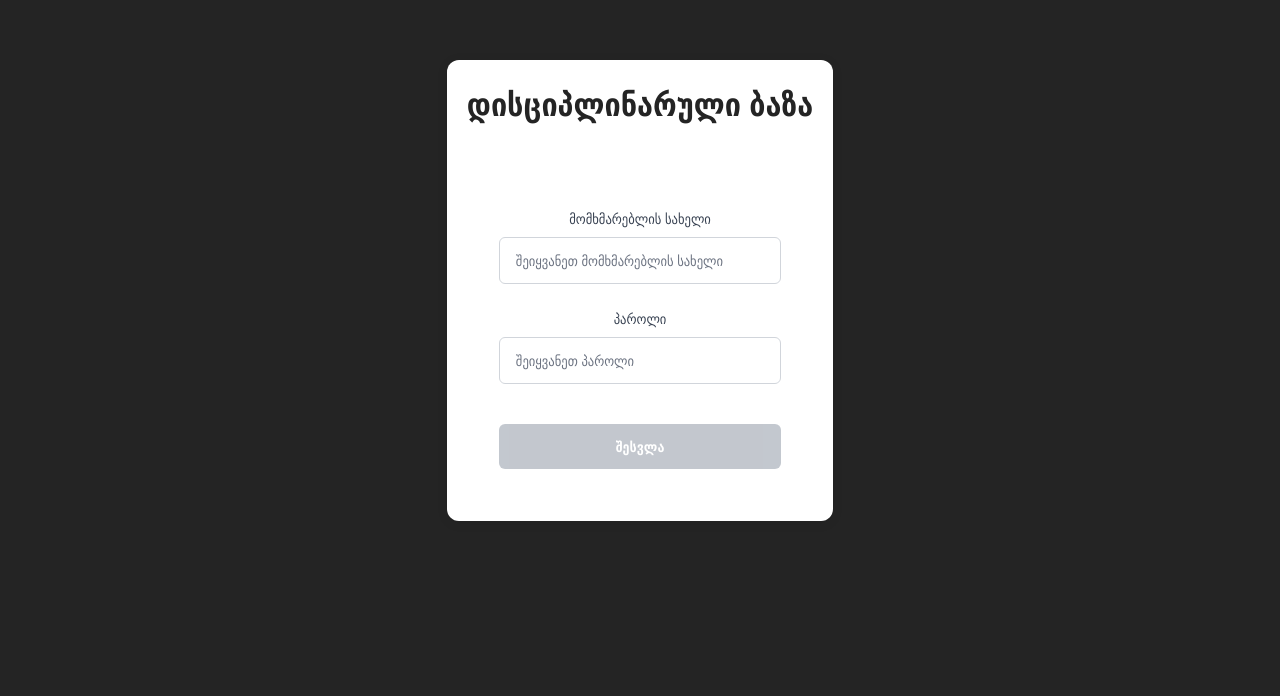
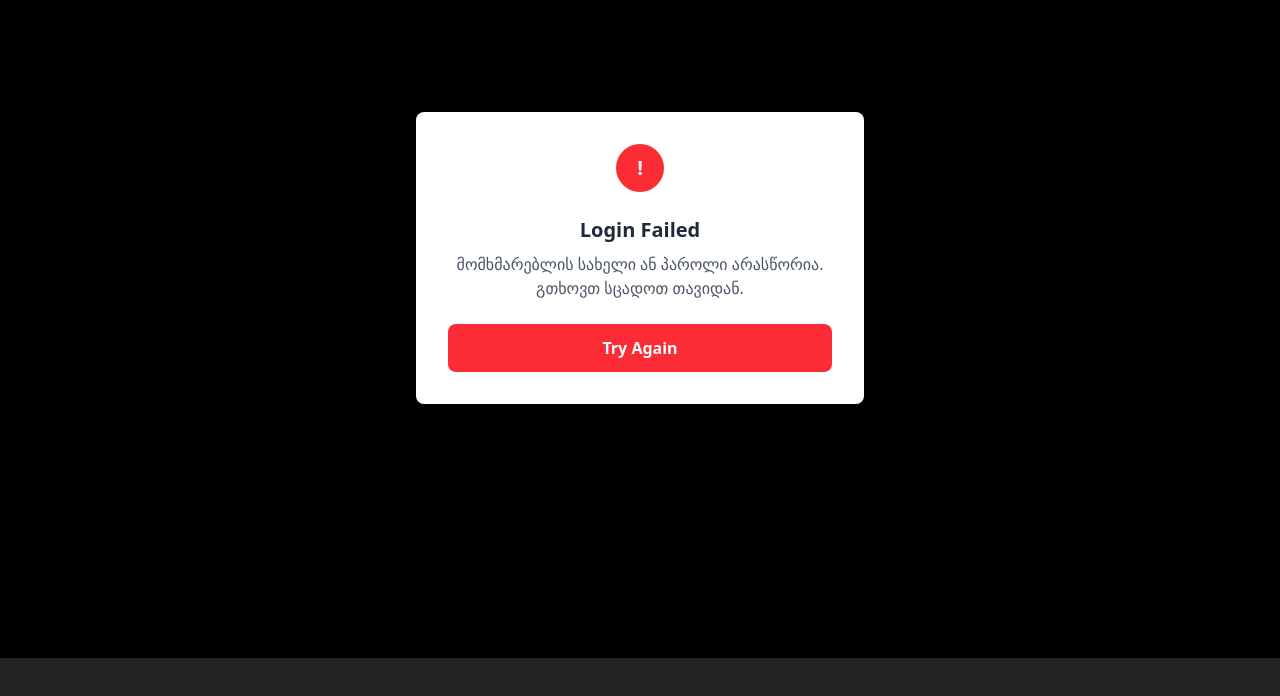
Before and after one commit to NikoZ21/freeschool-discipline-front, a React (Vite) app: page / in a window 1280 px wide. Shown: the part 142-838 px from the top of the page. After the commit the page ends 800 px from the top, so only its background shows below. Built offline with nearby package versions, Linux system fonts and the light colour scheme.

Commit message:
added ApiContext and ApiClient class for centralized requests

```diff
--- a/package.json
+++ b/package.json
@@ -10,6 +10,7 @@
     "preview": "vite preview"
   },
   "dependencies": {
+    "@heroicons/react": "^2.2.0",
     "@tailwindcss/vite": "^4.1.13",
     "axios": "^1.11.0",
     "react": "^19.1.1",
--- a/src/App.tsx
+++ b/src/App.tsx
@@ -3,8 +3,16 @@
 import "./App.css";
 import Login from "./pages/Login";
 
+import { ApiClient } from "./api/client";
+import { ApiContext } from "./contexts/ApiContext";
+
 function App() {
-  return <Login />;
+  const apiClient = new ApiClient();
+  return (
+    <ApiContext.Provider value={apiClient}>
+      <Login />
+    </ApiContext.Provider>
+  );
 }
 
 export default App;
--- a/src/api/client.ts
+++ b/src/api/client.ts
@@ -1,19 +1,66 @@
 export class ApiClient {
   private baseUrl: string;
-  private defaultHeaders: Record<string, string>;
+  private headers: Record<string, string>;
+  private endpoint: string;
+  private method: string;
+  private body: BodyInit | null;
+  private tokens: { refreshToken: string; accessToken: string } = {
+    refreshToken: "",
+    accessToken: "",
+  };
 
   constructor() {
     this.baseUrl = import.meta.env.VITE_API_URL;
-    this.defaultHeaders = {
+    this.headers = {
       "Content-Type": "application/json",
     };
+    this.endpoint = "";
+    this.method = "GET";
+    this.body = null;
   }
 
-  private async request<T>(endpoint: string, options: RequestInit): Promise<T> {
-    const url = `${this.baseUrl}${endpoint}`;
+  public addHeader(key: string, value: string) {
+    this.headers[key] = value;
+    return this;
+  }
+
+  public setEndpoint(endpoint: string) {
+    this.endpoint = endpoint;
+    return this;
+  }
+
+  public setMethod(method: string) {
+    this.method = method;
+    return this;
+  }
+
+  public setBody(body: BodyInit | null) {
+    this.body = body;
+    return this;
+  }
+
+  public setTokens() {
+    if (
+      !localStorage.getItem("refreshToken") ||
+      !localStorage.getItem("accessToken")
+    ) {
+      throw new Error("Tried to set tokens, but no tokens found");
+    }
+
+    this.tokens.refreshToken = localStorage.getItem("refreshToken")!;
+    this.tokens.accessToken = localStorage.getItem("accessToken")!;
+
+    return this.addHeader("Authorization", `Bearer ${this.tokens.accessToken}`);
+  }
+
+  public async request<T>(): Promise<T> {
+    const url = `${this.baseUrl}${this.endpoint}`;
     const config: RequestInit = {
-      headers: { ...this.defaultHeaders, ...options.headers },
-      ...options,
+      headers: {
+        ...this.headers,
+      } as Record<string, string>,
+      method: this.method,
+      body: this.body as BodyInit | null,
     };
 
     const response = await fetch(url, config);
@@ -26,16 +73,4 @@ export class ApiClient {
 
     return response.json();
   }
-
-  public async get<T>(endpoint: string): Promise<T> {
-    console.log("base url >> ", this.baseUrl);
-    return this.request<T>(endpoint, { method: "GET" });
-  }
-
-  public async post<T>(endpoint: string, data: unknown): Promise<T> {
-    return this.request<T>(endpoint, {
-      method: "POST",
-      body: JSON.stringify(data),
-    });
-  }
 }
--- a/src/components/CustomInput.tsx
+++ b/src/components/CustomInput.tsx
@@ -1,61 +1,47 @@
-import { useState } from "react";
+import React from "react";
 
-interface CustomInputProps {
-  id: string;
-  type: string;
-  placeholder: string;
-  value: string;
-  onChange: (e: React.ChangeEvent<HTMLInputElement>) => void;
-  onBlur: () => void;
-  required?: boolean;
-  label: string;
+interface CustomInputProps extends React.InputHTMLAttributes<HTMLInputElement> {
   errorMessage?: string;
   showError?: boolean;
+  children?: React.ReactNode;
 }
 
 export default function CustomInput({
-  id,
-  type,
-  placeholder,
-  value,
-  onChange,
-  onBlur,
-  required = false,
-  label,
   errorMessage,
   showError = false,
+  className,
+  children,
+  ...inputProps
 }: CustomInputProps) {
   return (
-    <div className="mb-6">
-      <label
-        htmlFor={id}
-        className="block mb-2 text-sm font-medium text-gray-700"
-      >
-        {label}
-      </label>
+    <div className="relative">
+      <div className="relative">
+        {showError && errorMessage && (
+          <div className="absolute left-3 top-1/2 transform -translate-y-1/2 w-5 h-5 bg-red-500 text-white rounded-full flex items-center justify-center text-sm font-bold cursor-help z-10 hover:bg-red-600 transition-colors group">
+            !{/* Custom red tooltip */}
+            <div className="absolute bottom-full left-1/2 transform -translate-x-1/2 mb-2 px-3 py-2 bg-red-500 text-white text-xs rounded-lg shadow-lg opacity-0 group-hover:opacity-100 transition-opacity duration-200 whitespace-nowrap pointer-events-none z-50">
+              {errorMessage}
+              {/* Tooltip arrow */}
+              <div className="absolute top-full left-1/2 transform -translate-x-1/2 w-0 h-0 border-l-4 border-r-4 border-t-4 border-transparent border-t-red-500"></div>
+            </div>
+          </div>
+        )}
 
-      <div className="relative">
         <input
-          id={id}
-          type={type}
-          className={`w-full px-4 py-3 border rounded-lg focus:outline-none focus:ring-2 focus:ring-blue-500 focus:border-transparent transition-all ${
+          className={`w-100 py-4 text-gray-800 bg-gray-200 border border-gray-300 rounded-lg focus:outline-none focus:ring-2 focus:ring-blue-500 focus:bg-white focus:border-blue-500 transition-all placeholder:text-gray-600 ${
             showError
-              ? "border-red-500 focus:ring-red-500"
-              : "border-gray-300 hover:border-gray-400"
-          }`}
-          placeholder={placeholder}
-          value={value}
-          onChange={onChange}
-          onBlur={onBlur}
-          required={required}
+              ? "ring-2 ring-red-500 bg-red-100 border-red-400 pl-12 pr-12"
+              : children
+              ? "pl-4 pr-12"
+              : "px-4"
+          } hover:bg-gray-100 hover:border-gray-400 ${className || ""}`}
+          {...inputProps}
         />
 
-        {showError && errorMessage && (
-          <div
-            className="absolute right-3 top-1/2 transform -translate-y-1/2 w-4 h-4 bg-red-500 text-white rounded-full flex items-center justify-center text-xs font-bold cursor-help"
-            title={errorMessage}
-          >
-            !
+        {/* Right side icon slot (for eye icon) */}
+        {children && (
+          <div className="absolute right-3 top-1/2 transform -translate-y-1/2 z-10">
+            {children}
           </div>
         )}
       </div>
--- /dev/null
+++ b/src/components/WrongCredentialsModal.tsx
@@ -0,0 +1,40 @@
+import React from "react";
+
+interface WrongCredentialsModalProps {
+  isOpen: boolean;
+  onClose: () => void;
+}
+
+export default function WrongCredentialsModal({
+  isOpen,
+  onClose,
+}: WrongCredentialsModalProps) {
+  if (!isOpen) return null;
+
+  return (
+    <div className="fixed inset-0 bg-black bg-opacity-50 flex items-center justify-center p-4 z-[9999]">
+      <div className="bg-white rounded-lg shadow-lg p-8 w-full max-w-md">
+        <div className="flex items-center justify-center mb-6">
+          <div className="w-12 h-12 bg-red-500 text-white rounded-full flex items-center justify-center text-xl font-bold">
+            !
+          </div>
+        </div>
+
+        <div className="text-center mb-6">
+          <h2 className="text-xl font-bold text-gray-800 mb-2">Login Failed</h2>
+          <p className="text-gray-600">
+            {/* Username or password is incorrect. Please try again. */}
+            მომხმარებლის სახელი ან პაროლი არასწორია. გთხოვთ სცადოთ თავიდან.
+          </p>
+        </div>
+
+        <button
+          onClick={onClose}
+          className="w-full bg-red-500 hover:bg-red-600 text-white font-semibold py-3 px-4 rounded-lg transition-colors duration-200"
+        >
+          Try Again
+        </button>
+      </div>
+    </div>
+  );
+}
--- /dev/null
+++ b/src/contexts/ApiContext.ts
@@ -0,0 +1,14 @@
+import { createContext, useContext } from "react";
+import { ApiClient } from "../api/client";
+
+export const ApiContext = createContext<ApiClient | undefined>(undefined);
+
+export function useApiContext(): ApiClient | undefined {
+  const context = useContext(ApiContext);
+
+  if (context === undefined) {
+    throw new Error("useApiContext must be used within an ApiProvider");
+  }
+
+  return context;
+}
--- a/src/pages/Login.tsx
+++ b/src/pages/Login.tsx
@@ -1,10 +1,13 @@
 import { useState } from "react";
 import "./Login.css";
-import { ApiClient } from "../api/client";
-
-const apiClient = new ApiClient();
+import CustomInput from "../components/CustomInput";
+import WrongCredentialsModal from "../components/WrongCredentialsModal";
+import { EyeIcon, EyeSlashIcon } from "@heroicons/react/24/outline";
+import { useApiContext } from "../contexts/ApiContext";
 
 export default function Login() {
+  const apiClient = useApiContext();
+
   const [username, setUsername] = useState("");
   const [password, setPassword] = useState("");
   const [isLoading, setIsLoading] = useState(false);
@@ -12,23 +15,36 @@ export default function Login() {
     username: false,
     password: false,
   });
+  const [showErrorModal, setShowErrorModal] = useState(true); // Display for now
+  const [showPassword, setShowPassword] = useState(false);
 
   const handleLogin = async (e: React.FormEvent) => {
     e.preventDefault();
     if (!username.trim() || !password.trim()) return;
 
-    console.log(username, password);
-
     setIsLoading(true);
 
     // TODO: Implement actual login functionality
     try {
-      const response = await apiClient.post("/api/auth/login", {
+      const response:
+        | { accessToken: string; refreshToken: string }
+        | undefined = await apiClient
+        ?.setEndpoint("/api/auth/login")
+        .setMethod("POST")
+        .setBody(
+          JSON.stringify({
             username,
             password,
-      });
+          })
+        )
+        .request();
 
-      console.log(response);
+      if (!response) {
+        throw new Error("Failed to login");
+      }
+
+      localStorage.setItem("accessToken", response.accessToken);
+      localStorage.setItem("refreshToken", response.refreshToken);
     } catch (err: unknown) {
       if (err instanceof Error) {
         console.log("Login.tsx error >> ", err.message);
@@ -44,58 +60,63 @@ export default function Login() {
   const isPasswordInvalid = touched.password && !password.trim();
 
   return (
-    <div className="login-page">
-      <div className="login-form-section">
-        <h1 className="login-title">დისციპლინარული ბაზა</h1>
-        <form onSubmit={handleLogin} className="login-form">
-          <div className="form-group">
-            <label htmlFor="username" className="form-label">
-              მომხმარებლის სახელი
-            </label>
-
-            <input
+    <div className=" bg-gray-50 flex items-center justify-center p-20 rounded-lg shadow-md">
+      <div className="w-full shadow-md">
+        <div className="text-center mb-8">
+          <h1 className="text-3xl font-bold text-gray-800">Login</h1>
+        </div>
+        <br />
+        <div className="bg-white rounded-lg shadow-md p-10">
+          <form onSubmit={handleLogin} className="space-y-6">
+            <CustomInput
               id="username"
               type="text"
-              className={`form-input ${
-                isUsernameInvalid ? "form-input-error" : ""
-              }`}
-              placeholder="შეიყვანეთ მომხმარებლის სახელი"
+              placeholder="Username"
               value={username}
               onChange={(e) => setUsername(e.target.value)}
+              onBlur={() => setTouched({ ...touched, username: true })}
               required
-              onBlur={() => setTouched({ ...touched, username: true })}
+              errorMessage="Username is required"
+              showError={isUsernameInvalid}
             />
 
-            {isUsernameInvalid && (
-              <p className="error-message">მომხმარებლის სახელი აუცილებელია</p>
-            )}
-          </div>
-
-          <div className="form-group">
-            <label htmlFor="password" className="form-label">
-              პაროლი
-            </label>
-            <input
+            <CustomInput
               id="password"
-              type="password"
-              className={`form-input ${
-                isPasswordInvalid ? "form-input-error" : ""
-              }`}
-              placeholder="შეიყვანეთ პაროლი"
+              type={showPassword ? "text" : "password"}
+              placeholder="Password"
               value={password}
               onChange={(e) => setPassword(e.target.value)}
+              onBlur={() => setTouched({ ...touched, password: true })}
               required
-              onBlur={() => setTouched({ ...touched, password: true })}
-            />
+              errorMessage="Password is required"
+              showError={isPasswordInvalid}
+            >
+              <button
+                type="button"
+                onClick={() => setShowPassword(!showPassword)}
+                className="text-gray-500 hover:text-gray-700 focus:outline-none transition-colors"
+              >
+                {showPassword ? (
+                  <EyeSlashIcon className="w-5 h-5" />
+                ) : (
+                  <EyeIcon className="w-5 h-5" />
+                )}
+              </button>
+            </CustomInput>
 
-            {isPasswordInvalid && (
-              <p className="error-message">პაროლი აუცილებელია</p>
-            )}
+            <div className="flex items-center justify-between text-sm">
+              <label className="flex items-center">
+                <input type="checkbox" className="mr-2" />
+                <span className="text-gray-600">Remember me</span>
+              </label>
+              <a href="#" className="text-blue-500 hover:text-blue-600">
+                Forgot?
+              </a>
             </div>
 
             <button
               type="submit"
-            className="login-button"
+              className="w-full bg-blue-500 hover:bg-blue-600 text-white font-semibold py-3 px-4 rounded-lg transition-colors duration-200 disabled:opacity-50 disabled:cursor-not-allowed"
               disabled={isLoading || !username.trim() || !password.trim()}
             >
               {isLoading ? "შესვლა..." : "შესვლა"}
@@ -103,5 +124,11 @@ export default function Login() {
           </form>
         </div>
       </div>
+
+      <WrongCredentialsModal
+        isOpen={showErrorModal}
+        onClose={() => setShowErrorModal(false)}
+      />
+    </div>
   );
 }
```
Also changed, not shown: 1 other file (tests, documents, lock files or other folders). Lines whose indentation alone changed are shown as unchanged.
